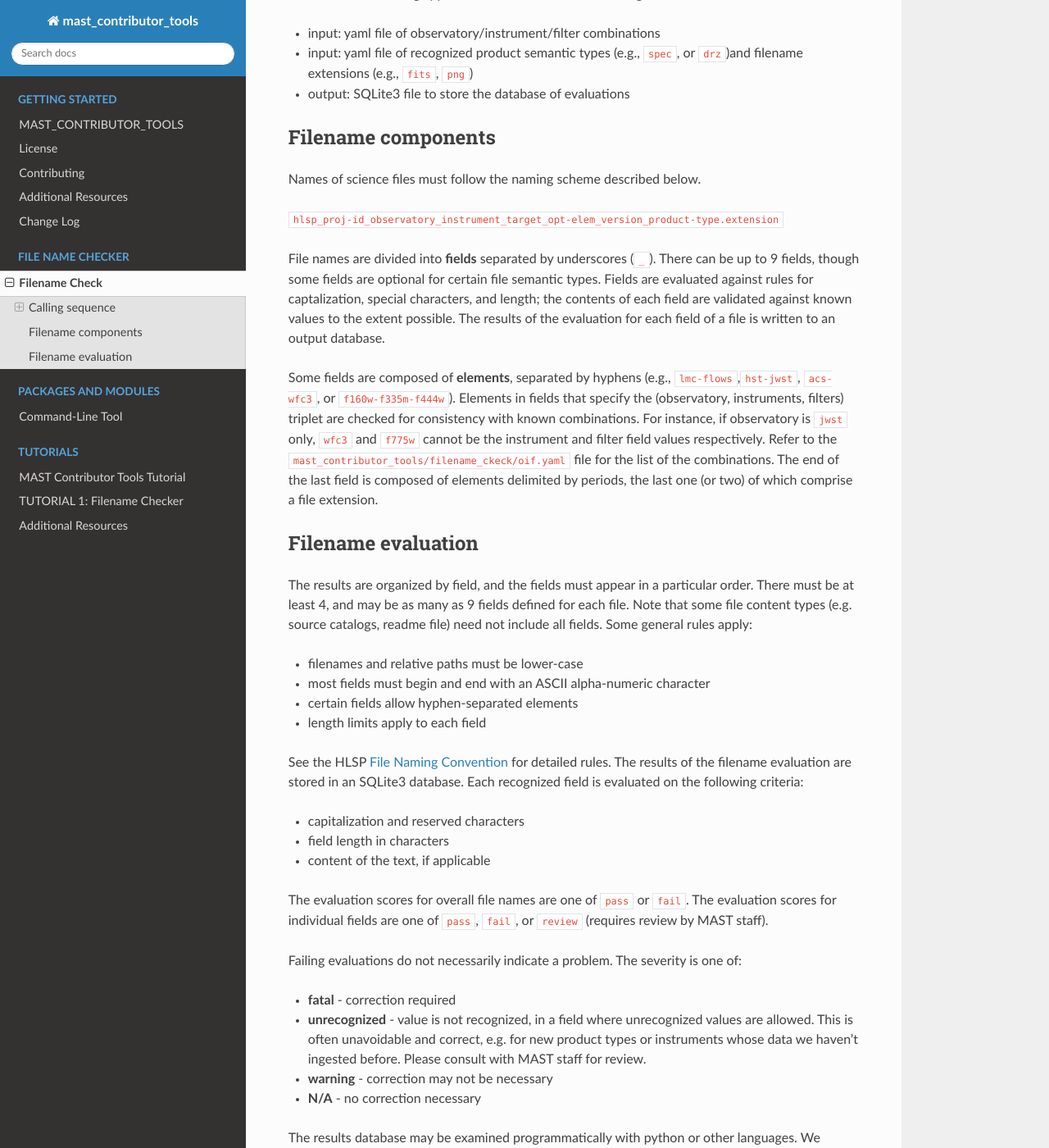
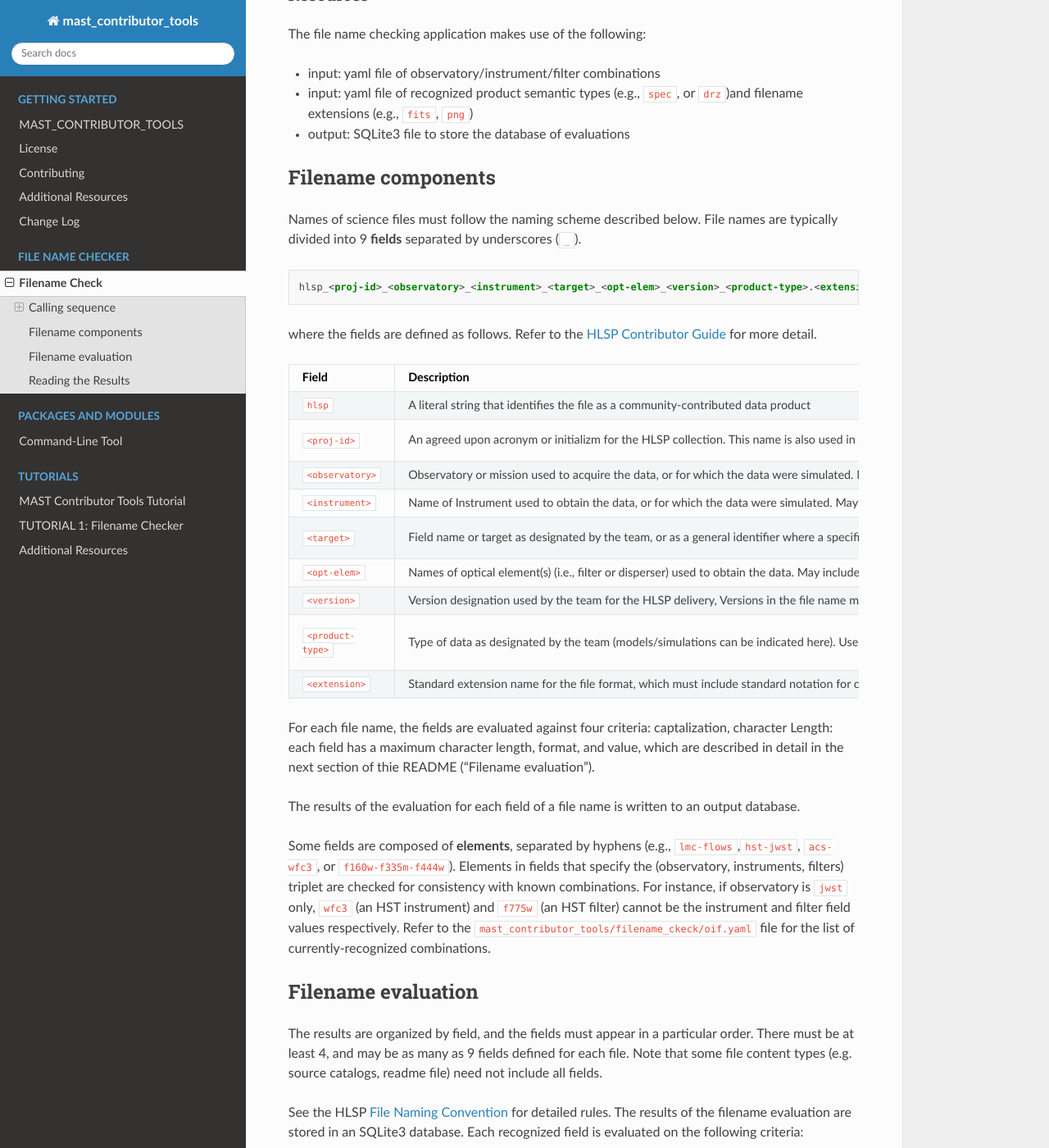
Before and after one commit to spacetelescope/mast_contributor_tools, a Sphinx documentation site: the page built from docs/filename_check_readme.md, in a window 1280 px wide and 1400 px high, scrolled down 2630 px. Shown: the whole window at 82% size. Built offline with Sphinx 7.4.7 and the Read the Docs theme 3.1.0, drawn with Linux system fonts in a browser that asks for light colours; pages that are not in the unit, such as notebooks, are missing from menus; some of the changed text lies outside the part shown.

Commit message:
udpating documentation

````diff
--- a/docs/filename_check_readme.md
+++ b/docs/filename_check_readme.md
@@ -1,6 +1,6 @@
 # Filename Check
 
-This application will examine each file within a user-specified directory folder for compliance with the HLSP filename requirements. Refer to the HLSP [File Naming Convention](https://outerspace.stsci.edu/display/MASTDOCS/File+Naming+Convention) for details. The results are saved to an SQLite3 database. Prior to a final delivery of a HLSP collection to MAST, contributors should fix all filenames where reported failures have a severity of 'fatal'.
+This application will examine each file within a user-specified directory folder for compliance with the HLSP filename requirements. Refer to the HLSP [File Naming Convention](https://outerspace.stsci.edu/display/MASTDOCS/File+Naming+Convention) for documentation on the full requirements. The results are saved to an SQLite3 database. Prior to a final delivery of a HLSP collection to MAST, contributors should fix all filenames where reported failures have a `final_verdict` of `FAIL`. A verdict of `NEEDS REVIEW` is usually the result of an unrecognized value, which are often necessary and good, but require review by MAST staff.
 
 **Note:** Once your HLSP collection has been delivered to MAST, this same tool will be used to re-validate the product filenames. MAST staff will contact you to resolve issues.
 
@@ -99,42 +99,54 @@
 * output: SQLite3 file to store the database of evaluations
 
 ## Filename components
-Names of science files must follow the naming scheme described below.
 
-`hlsp_proj-id_observatory_instrument_target_opt-elem_version_product-type.extension`
+Names of science files must follow the naming scheme described below. File names are typically divided into 9 **fields** separated by underscores (`_`).
 
-File names are divided into **fields** separated by underscores (`_`). There can be up to 9 fields, though some fields are optional for certain file semantic types. Fields are evaluated against rules for captalization, special characters, and length; the contents of each field are validated against known values to the extent possible. The results of the evaluation for each field of a file is written to an output database.
+```html
+hlsp_<proj-id>_<observatory>_<instrument>_<target>_<opt-elem>_<version>_<product-type>.<extension>
+```
 
-Some fields are composed of **elements**, separated by hyphens (e.g., `lmc-flows`,`hst-jwst`, `acs-wfc3`, or `f160w-f335m-f444w`). Elements in fields that specify the (observatory, instruments, filters) triplet are checked for consistency with known combinations. For instance, if observatory is `jwst` only, `wfc3` and `f775w` cannot be the instrument and filter field values respectively. Refer to the `mast_contributor_tools/filename_ckeck/oif.yaml` file for the list of the combinations. The end of the last field is composed of elements delimited by periods, the last one (or two) of which comprise a file extension.
+where the fields are defined as follows. Refer to the [HLSP Contributor Guide](https://outerspace.stsci.edu/display/DraftMASTCONTRIB/File+Naming+Convention+for+HLSPs) for more detail.
+
+
+| Field | Description | Example Values |
+| ---------------------------| -------------------------------------------------------------------------- | ---------------------------------- |
+| `hlsp` | A literal string that identifies the file as a community-contributed data product | `hlsp` |
+| `<proj-id>` | An agreed upon acronym or initializm for the HLSP collection. This name is also used in MAST as a directory name and as a database keyword. This field may contain a hyphen. | `candels`, `jades`, `phangs`, `rocky-worlds`, `tica`, `ulysses`, `wide` |
+| `<observatory>` | Observatory or mission used to acquire the data, or for which the data were simulated. May include multiple elements If multiple observatories were used. | `hst-iue`, `galex`, `jwst`, `tess`|
+| `<instrument>` | Name of Instrument used to obtain the data, or for which the data were simulated. May include multiple elements if multiple instruments were used. When not applicable (e.g. for GALEX data), use a descriptive tag like img or spec. | `nircam`, `cos-stis` |
+| `<target>` | Field name or target as designated by the team, or as a general identifier where a specific target designation is not relevant. Parts, counter numbers, and epochs are allowed in this field and should be separated by hyphens. May include hyphen, period, and plus sign. | `m57`, `m101-ep1`, `m101-ep2`, `ngc1385`, `obj-123`, `j152447.75-p041919.8`|
+| `<opt-elem>` | Names of optical element(s) (i.e., filter or disperser) used to obtain the data. May include field elements if multiple filters/dispersers were used. Clear or empty filter elements need not be included. | `f606w`, `f606w-f814w`, `ugriz`, `multi`|
+| `<version>` | Version designation used by the team for the HLSP delivery, Versions in the file name may relate in some way to data release or software versions, but ultimately they must represent the version of a file, and must be incremented with any delivery that replaces that file. The value must begin with the literal "v" and contain an alphanumeric value, with the syntax vX[.Y[.Z]] where X and Y are numeric values with up to 2 digits, X cannot have a leading zero, and Z is alphanumeric (a-z,0-9) up to 2 characters. | `v2`, `v1.2.2a`|
+| `<product-type>` | Type of data as designated by the team (models/simulations can be indicated here). Use a widely recognized type. Be sure to distinguish products of similar type, possibly by using a simple compound type. e.g., a photometric catalog (phot-cat) vs. a catalog of simulated object morphologies (sim-cat). Hyphens are allowed for compound product types. | `img`, `cat`, `drz`, `lc`, `model-spec`, `sci`, `spec`, `spec2d`, `wht`, `sim-img`, `map`|
+| `<extension>` | Standard extension name for the file format, which must include standard notation for compression if applicable. | `.asdf`, `.txt`., `.md`, `.png`, `.fits`, `.fits.gz`|
+
+For each file name, the fields are evaluated against four criteria: captalization, character Length: each field has a maximum character length, format, and value, which are described in detail in the next section of thie README ("Filename evaluation").
+
+The results of the evaluation for each field of a file name is written to an output database.
+
+Some fields are composed of **elements**, separated by hyphens (e.g., `lmc-flows`,`hst-jwst`, `acs-wfc3`, or `f160w-f335m-f444w`). Elements in fields that specify the (observatory, instruments, filters) triplet are checked for consistency with known combinations. For instance, if observatory is `jwst` only, `wfc3` (an HST instrument) and `f775w` (an HST filter) cannot be the instrument and filter field values respectively. Refer to the [`mast_contributor_tools/filename_ckeck/oif.yaml`](https://github.com/spacetelescope/mast_contributor_tools/blob/dev/mast_contributor_tools/filename_check/oif.yaml) file for the list of currently-recognized combinations.
 
 ## Filename evaluation
 
-The results are organized by field, and the fields must appear in a particular order. There must be at least 4, and may be as many as 9 fields defined for each file. Note that some file content types (e.g. source catalogs, readme file) need not include all fields. Some general rules apply:
-
-* filenames and relative paths must be lower-case
-* most fields must begin and end with an ASCII alpha-numeric character
-* certain fields allow hyphen-separated elements
-* length limits apply to each field
+The results are organized by field, and the fields must appear in a particular order. There must be at least 4, and may be as many as 9 fields defined for each file. Note that some file content types (e.g. source catalogs, readme file) need not include all fields.
 
 See the HLSP [File Naming Convention](https://outerspace.stsci.edu/display/MASTDOCS/File+Naming+Convention) for detailed rules. The results of the filename evaluation are stored in an SQLite3 database. Each recognized field is evaluated on the following criteria:
 
-* capitalization and reserved characters
-* field length in characters
-* content of the text, if applicable
+- Captalization: the filename must be all lower case.
+- Character Length: each field has a maximum character length.
+- Format: checks overall format and special characters: for example, a period `.` is allowed in the `<version>` field but not in the `<proj-id>`. Certain fields allow hyphen-separated elements. Most fields must begin and end with an ASCII alpha-numeric character.
+- Value: In some cases, the contents of each field are validated against known values to the extent possible.
 
-The evaluation scores for overall file names are one of `pass` or `fail`. The evaluation scores for individual fields are one of `pass`, `fail`, or `review` (requires review by MAST staff).
+The evaluation scores for individual fielda and the overall file names are one of `PASS`, `NEEDS REVIEW` or `FAIL`. A verdict of `NEEDS REVIEW` is usually the result of an unrecognized value. This is often necessary and correct, e.g. for new product types or instruments whose data we haven't ingested before. Please consult with MAST staff for review.
 
-Failing evaluations do not necessarily indicate a problem. The severity is one of:
 
-* **fatal** - correction required
-* **unrecognized** - value is not recognized, in a field where unrecognized values are allowed. This is often unavoidable and correct, e.g. for new product types or instruments whose data we haven't ingested before. Please consult with MAST staff for review.
-* **warning** - correction may not be necessary
-* **N/A** - no correction necessary
+## Reading the Results
 
-The results database may be examined programmatically with python or other languages. We recommend viewing it interactively with the [DB Browser for SQLite](https://sqlitebrowser.org/). The database contains three tables:
+The results are written out in a database file (named `results_<proj-id>.db`). The database may be examined programmatically with python or other languages. We recommend viewing it interactively with the [DB Browser for SQLite](https://sqlitebrowser.org/). The database contains three tables:
 
 * filename - file path, name, number of fields, status
 * fields - field attributes for each filename, and evaluation
-* potential_problems (view) - selects all instances where an error, warning, or unrecognized value was identified. Non-fatal warnings and unrecognized values are not always real problems; these will be reviewed by MAST staff.
+* potential_problems (view) - selects all instances where an 'fail', or 'needs review' value was identified. Non-fatal warnings and unrecognized values are not always real problems; these will be reviewed by MAST staff.
 
 The **potential_problems** view may be filtered to select only fatal errors.
````
Also changed, not shown: CHANGELOG.md (+4 -0 lines), README.md (+6 -6 lines).
